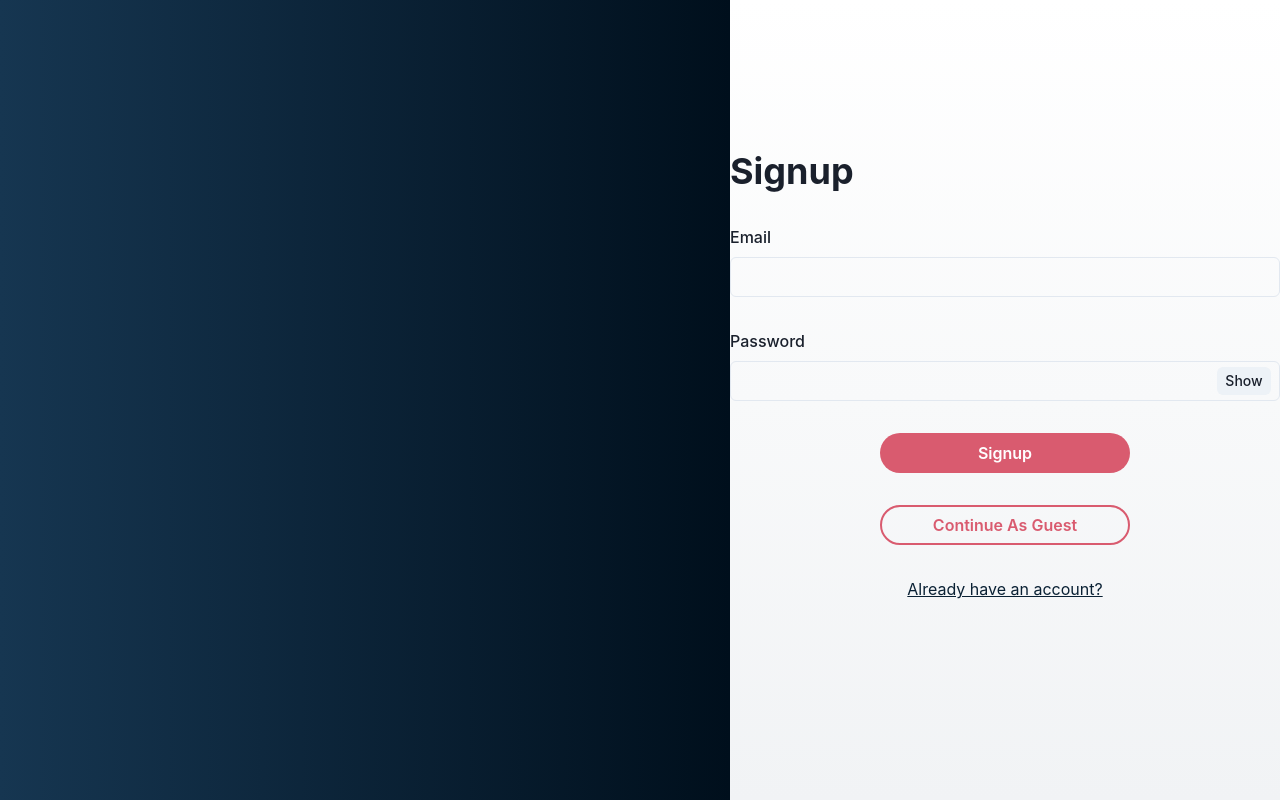
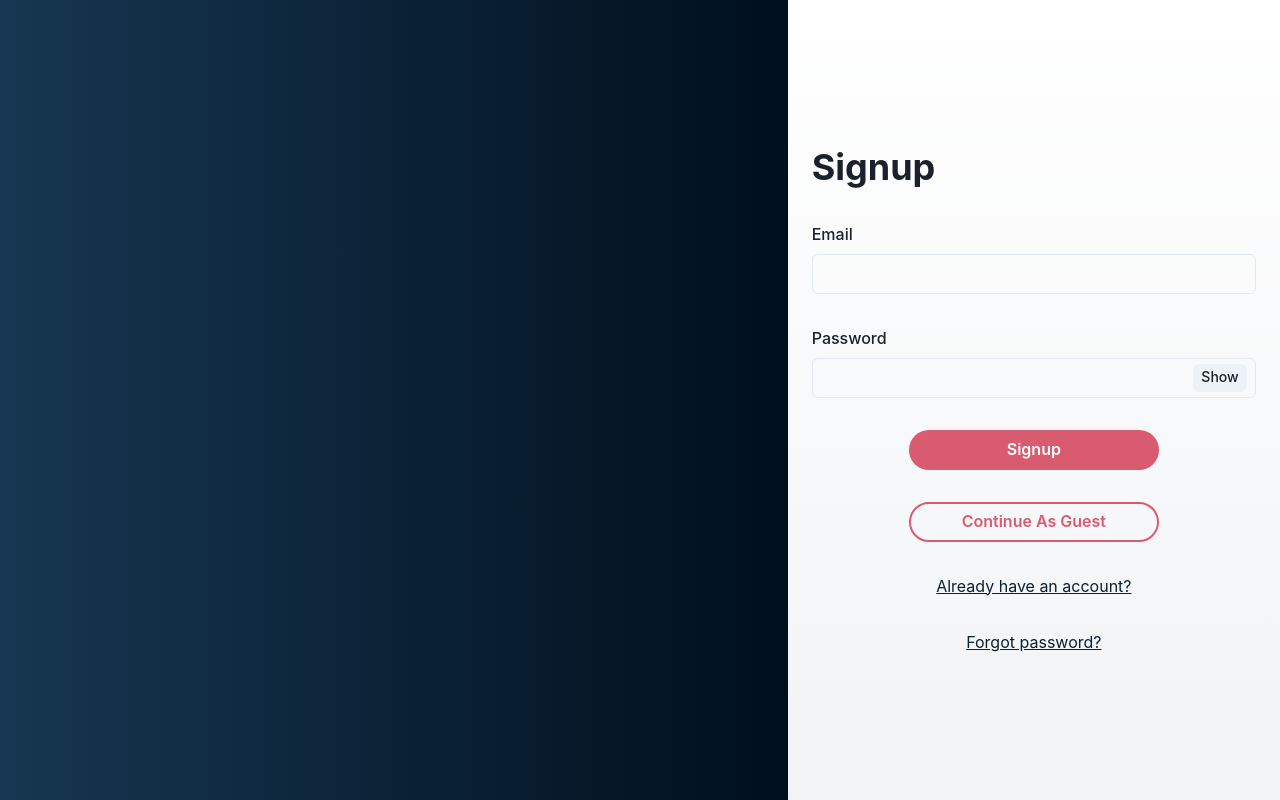
Before and after one commit to JNeuvonen/tesla-calc, a Next.js app: page /signup in a window 1280 px wide. Built offline with nearby package versions, Linux system fonts and the light colour scheme.

Commit message:
Update signup.tsx

```diff
--- a/pages/signup.tsx
+++ b/pages/signup.tsx
@@ -9,6 +9,7 @@ import BlueText from "../components/StyleWrappers/BlueText";
 import TextInputLifeFeedback from "../components/TextInputLifeFeedback";
 import { useAuth } from "../context/auth";
 import { getInputFieldValById } from "../utils/functions/general";
+import { ContentStyles } from "./login";
 
 const Login = () => {
   const [emailIsValid, setEmailIsValid] = useState(false);
@@ -93,6 +94,12 @@ const Login = () => {
               Already have an account?
             </BlueText>
           </Link>
+
+          <Link href={"/get-recovery-link"}>
+            <BlueText textDecoration={"underline"} textAlign={"center"}>
+              Forgot password?
+            </BlueText>
+          </Link>
         </Flex>
       </form>
     </ContentStyles>
@@ -100,25 +107,3 @@ const Login = () => {
 };
 
 export default Login;
-
-// STYLING
-
-export const ContentStyles = ({ children }: { children?: React.ReactNode }) => {
-  return (
-    <Flex bgGradient={greyGradient()} width={"100%"} height={"100vh"}>
-      <Box width={"80%"} height={"100vh"} bgGradient={blueGradient()}></Box>
-      <Flex
-        width={"50%"}
-        height={"100vh"}
-        justifyContent={"center"}
-        alignItems={"center"}
-      >
-        <Box>
-          <Box minHeight={"500px"} width={"550px"}>
-            {children}
-          </Box>
-        </Box>
-      </Flex>
-    </Flex>
-  );
-};
```
